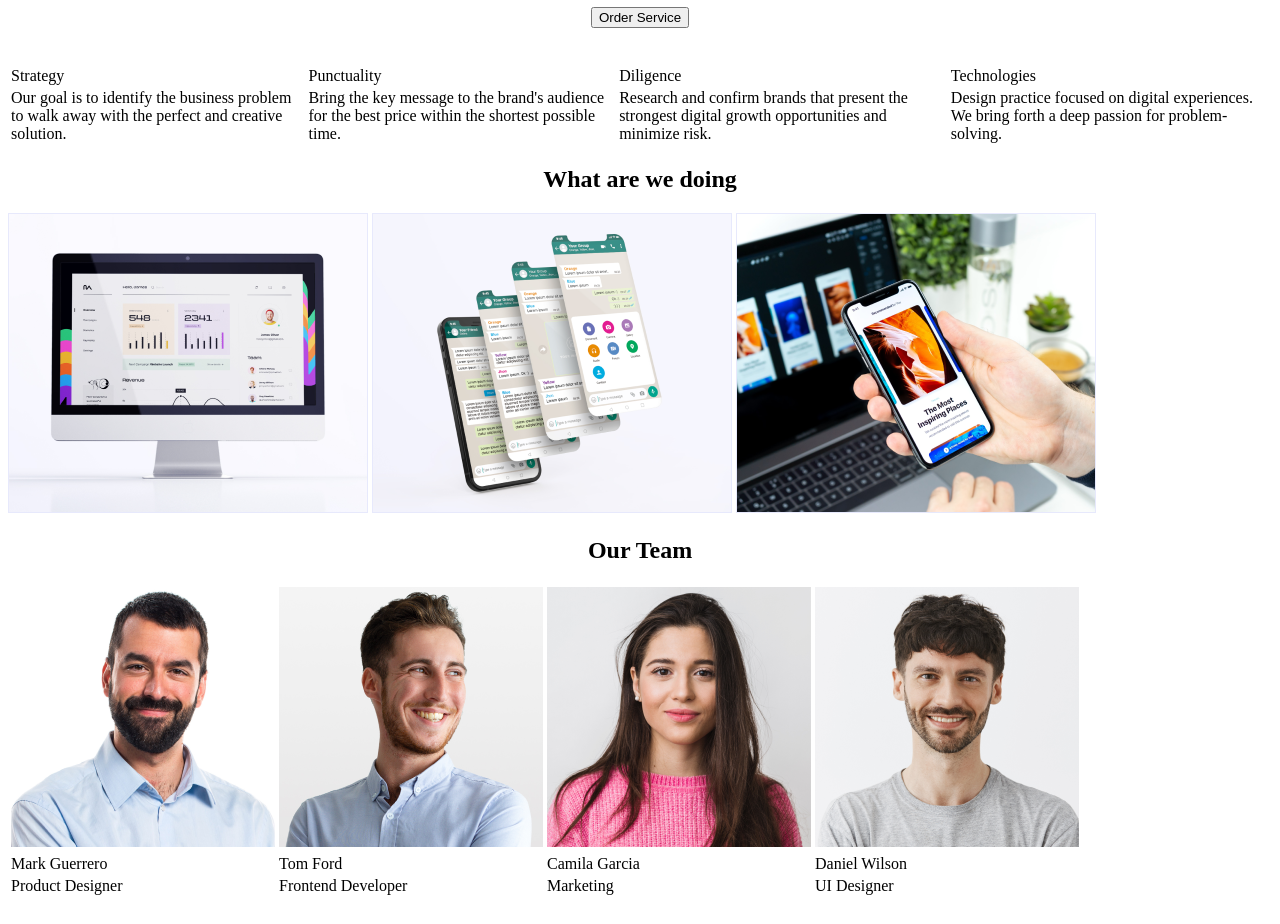
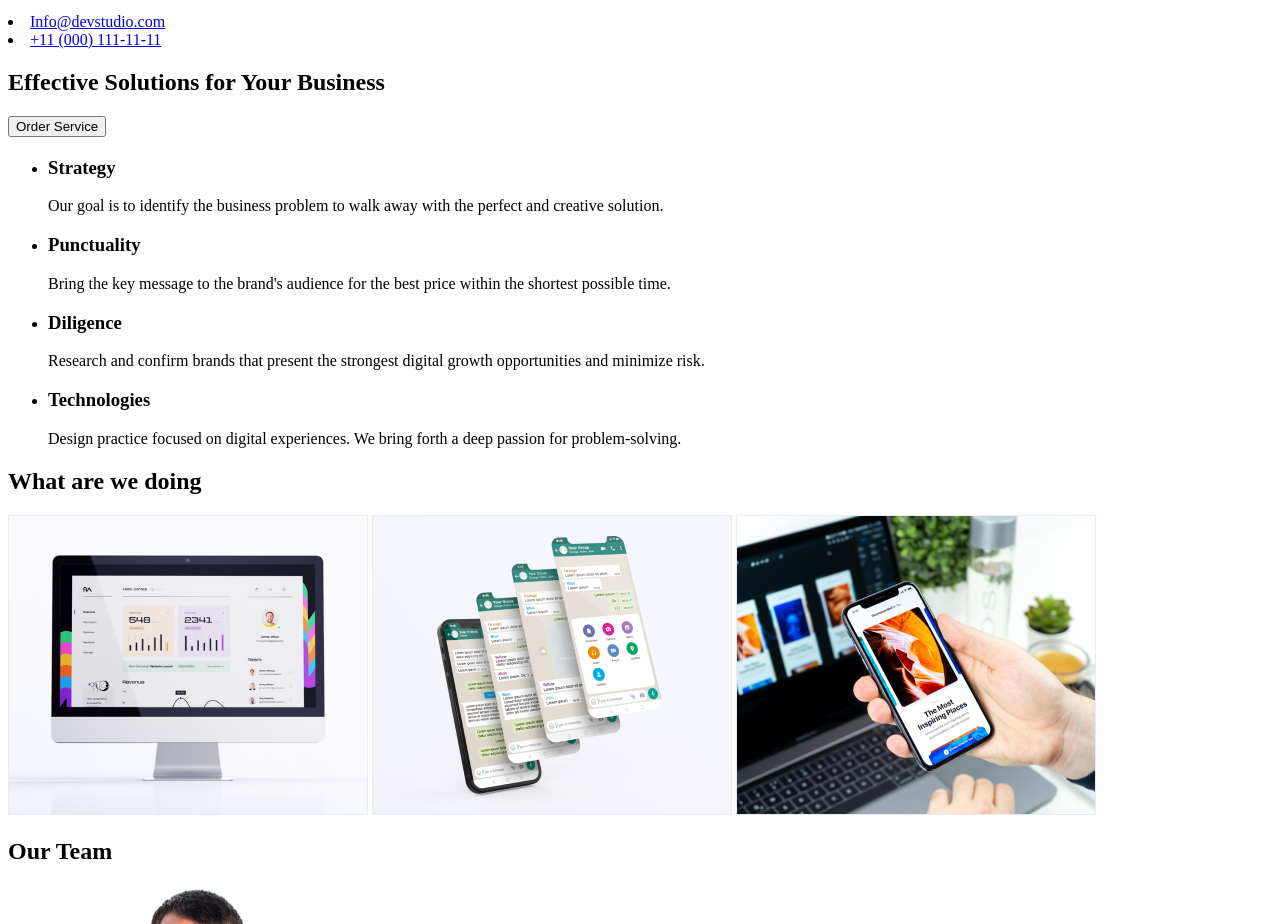
Before and after one commit to N061608/goit-markup-hw-01, a plain HTML site: page Index.html in a window 1280 px wide. Shown: the part 109-1033 px from the top of the page. Drawn offline with Linux system fonts and the light colour scheme.

Commit message:
1st-Revision

```diff
--- a/Index.html
+++ b/Index.html
@@ -5,81 +5,84 @@
     <meta name="description" content="First Homework in GoIT" />
     <title>My First Homework!</title>
   </head>
-  <body>
-    <!-- Content -->
-    <img src="Images\Logo.png" alt="Logo">
-    &nbsp
-    Studio
-    &nbsp
-    Portfolio
-    &nbsp
-    Contacts
-    &nbsp
+
+<body>
+
+  <header>
+
+      <nav>
+        <a href="./index.html">
+          <img src="Images\Logo.png"/>
+        </a>
+
+        <ul>
+          <li><a href="">Studio</a> </li>
+          <li><a href="">Portfolio</a> </li>
+          <li><a href="">Contacts</a> </li>
+      </ul>
+      </nav>
 
 
-    Info@devstudio.com
-    &nbsp
-    +11 (000) 111-11-11
+      <li><a href="mailto:info@devstudio.com">Info@devstudio.com </a></li>
+      <li><a href="tel:110001111111">+11 (000) 111-11-11 </a></li>
+  </header>
+
+<main>
+  <section>
+      <h1>Effective Solutions for Your Business</h1>
+
+      <button type="button">Order Service </button>
+
+  </section>
+
+  <section>
+      <h2> </h2>
+
+      <ul>
+        <li><h3>Strategy</h3></li> <p>Our goal is to identify the business problem to walk away with the perfect and creative solution.</p>
+        <li><h3>Punctuality</h3></li> <p>Bring the key message to the brand's audience for the best price within the shortest possible time.</p>
+        <li><h3>Diligence</h3></li> <p>Research and confirm brands that present the strongest digital growth opportunities and minimize risk.</p>
+        <li><h3>Technologies</h3></li> <p>Design practice focused on digital experiences. We bring forth a deep passion for problem-solving.</p>
+      </ul>
+    </section>
 
 
-    <center><h1>Effective Solutions for Your Business</h1>
 
-    <button>Order Service </button></center>
-    <br><br>
+<section>
 
-    <table>
-        <tr>
-            <td>Strategy</td>
-            <td>Punctuality</td>
-            <td>Diligence</td>
-            <td>Technologies</td>
-        </tr>
-        <tr>
-            <td>Our goal is to identify the business problem to walk away with the perfect and creative solution.</td>
-            <td>Bring the key message to the brand's audience for the best price within the shortest possible time.</td>
-            <td>Research and confirm brands that present the strongest digital growth opportunities and minimize risk.</td>
-            <td>Design practice focused on digital experiences. We bring forth a deep passion for problem-solving.</td>
-        </tr>
+      <h2>What are we doing</h2>
 
-    </table>
+      <img src="Images\img 1.png" width="360" alt="Image 1">
+      <img src="Images\img 2.png" width="360" alt="Image 2">
+      <img src="Images\img 3.png" width="360" alt="Image 3">
+
+</section>
 
 
-    <center><h2>What are we doing</h2></center>
 
-    <img src="Images\img 1.png" alt="Image 1">
-    <img src="Images\img 2.png" alt="Image 2">
-    <img src="Images\img 3.png" alt="Image 3">
+<section>
+  <h2>Our Team</h2>
 
-    <center><h2>Our Team</h2></center>
+    <ul>
+      <li><img src="Images\img a.png" width="264" alt="Image a"><h3>Mark Guerrero</h3><p>Product Designer</p></li>
+      <li><img src="Images\img b.png" width="264" alt="Image b"><h3>Tom Ford</h3><p>Frontend Developer</p></li>
+      <li><img src="Images\img c.png" width="264" alt="Image c"><h3>Camila Garcia</h3><p>Marketing</p></li>
+      <li><img src="Images\img d.png" width="264" alt="Image d"><h3>Daniel Wilson</h3><p>UI Designer</p></li>
+    </ul>
 
-    <table>
-        <tr>
-            <td><img src="Images\img a.png" alt="Image a"></td>
-            <td><img src="Images\img b.png" alt="Image b"></td>
-            <td><img src="Images\img c.png" alt="Image c"></td>
-            <td><img src="Images\img d.png" alt="Image d"></td>
-        </tr>
-        <tr>
-            <td>Mark Guerrero</td>
-            <td>Tom Ford</td>
-            <td>Camila Garcia</td>
-            <td>Daniel Wilson</td>
-        </tr>
-        <tr>
-            <td>Product Designer</td>
-            <td>Frontend Developer</td>
-            <td>Marketing</td>
-            <td>UI Designer</td>
-        </tr>
-    </table>
+</section>
 
-  </body>
-    <br><br>
+</main>
+</body>
+
 
   <footer>
-    <img src="Images\Logo.png" alt="Logo">
-    <br>
-    Increase the flow of customers and sales for your business with digital marketing & growth solutions.
+
+    <a href="./index.html">
+      <img src="Images\Logo.png"/>
+    </a>
+
+    <p>Increase the flow of customers and sales for your business with digital marketing & growth solutions.</p>
 
   </footer>
 
```
